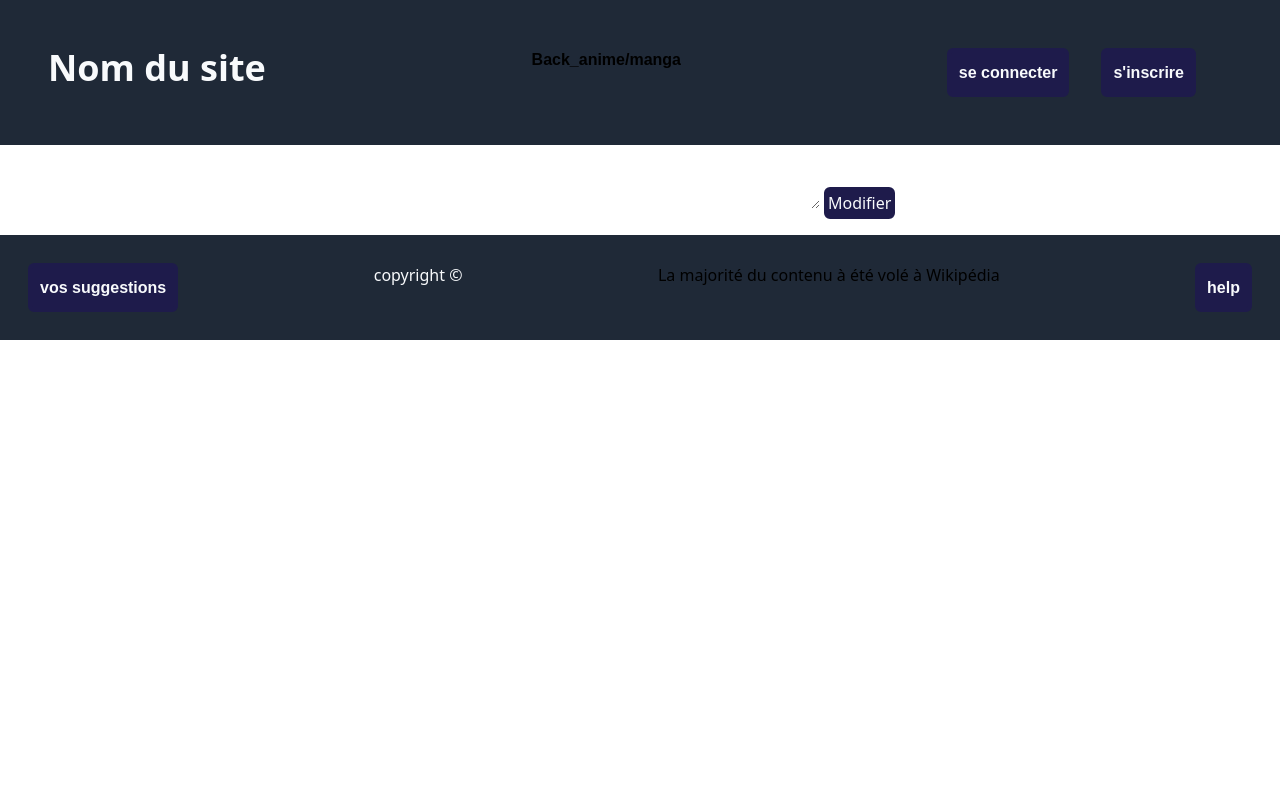
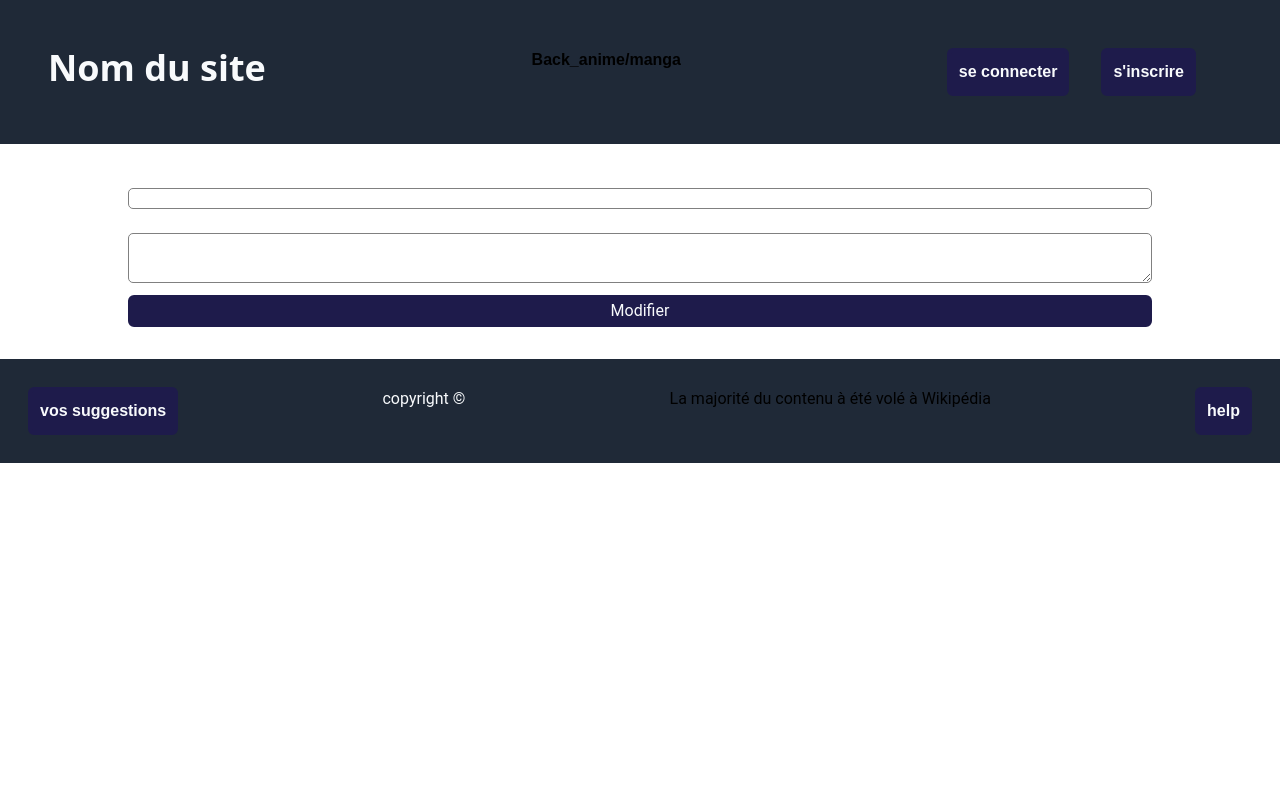
Before and after one commit to SoizicMM/Jules_Raphael, a Flask app: template templates/modifier.html in a window 1280 px wide. Run offline with Flask 3, Linux system fonts and the light colour scheme; the template is opened without the code that fills it, so the values that code supplies are empty; some libraries are stand-ins or nearby versions.

Commit message:
j'ai essayé de rajouter unpeu de CSS et j'ai formaté le main.py. Il faut encore nettoyer le code

```diff
--- a/templates/modifier.html
+++ b/templates/modifier.html
@@ -1,17 +1,80 @@
 {% extends 'base.html' %}
 
 {% block content %}
+<!-- Le code CSS est la mais il faut nettoyer-->
+<style>
+  body, html {
+    font-family: 'Roboto', sans-serif;
+    margin: 0;
+    width: 100%;
+    height: 100%;
+  }
+  .container {
+    height: 100%;
+    display: flex;
+    justify-content: center;
+    align-items: center;
+  }
 
+  .material-textfield {
+    position: relative;
+  }
 
+  label {
+    position: absolute;
+    font-size: 1rem;
+    left: 0;
+    top: 50%;
+    transform: translateY(-50%);
+    background-color: white;
+    color: gray;
+    padding: 0 0.3rem;
+    margin: 0 0.5rem;
+    transition: .1s ease-out;
+    transform-origin: left top;
+    pointer-events: none;
+  }
+  input {
+    font-size: 1rem;
+    outline: none;
+    border: 1px solid gray;
+    border-radius: 5px;
+    color: gray;
+    transition: 0.1s ease-out;
+  }
+  textarea {
+    font-size: 1rem;
+    outline: none;
+    border: 1px solid gray;
+    border-radius: 5px;
+    color: gray;
+    transition: 0.1s ease-out;
+  }
+  input:focus {
+    border-color: #6200EE;
+  }
+  input:focus + label {
+    color: #6200EE;
+    top: 0;
+    transform: translateY(-50%) scale(.9);
+  }
+  input:not(:placeholder-shown) + label {
+    top: 0;
+    transform: translateY(-50%) scale(.9);
+  }
+</style>
 <section>
-  <div class=" flex justify-evenly my-4 ">
+  <div class=" flex justify-evenly my-4 "style="flex-direction: column; margin : auto; width : 80%">
   <div>
 
-      <img src="{{manganime['url_image']}}"/>
-      <form method="POST">
-        <input name="titre" type="text" value="{{manganime['titre']}}"></input>
-
-        <textarea name="description" type="text" value="{{manganime['description']}}">{{manganime['description']}}</textarea>
+      <img class="object-scale-down" src="{{manganime['url_image']}}"/>
+      <form method="POST" style="display: flex; flex-direction: column;" class="py-8">
+        <div class="py-3">
+        <input name="titre" type="text" value="{{manganime['titre']}}" class="container material-textfield"></input>
+        </div>
+        <div class="py-3">
+        <textarea name="description" type="text" value="{{manganime['description']}}" class="container material-textfield">{{manganime['description']}}</textarea>
+        </div>
       <button class="text-slate-50  border-solid  bg-indigo-950  rounded-md border-indigo-950 border-4" type="submit">
           Modifier
         </button>
```
Also changed, not shown: main.py (+28 -15 lines).
